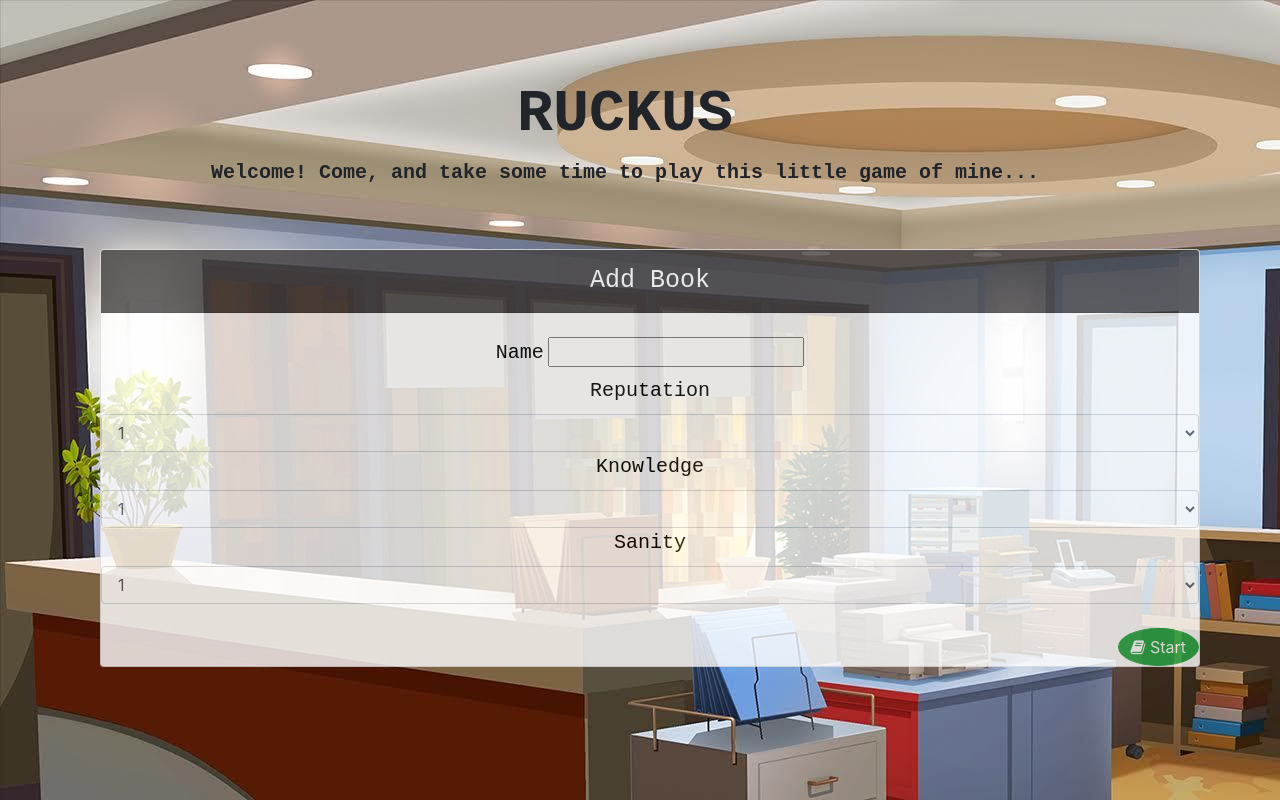
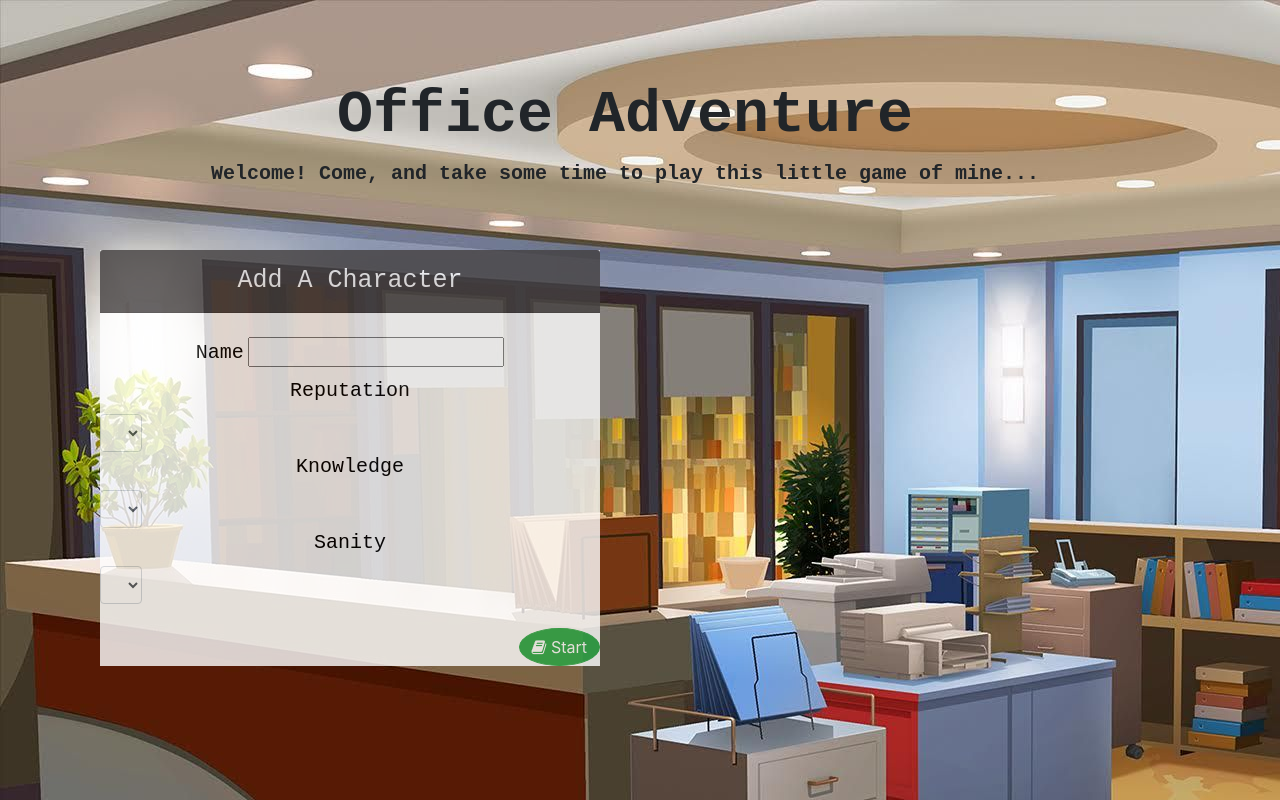
Before and after one commit to SgtStarshine/Project2, a website: page public/main.html in a window 1280 px wide. Drawn offline with nearby package versions, Linux system fonts and the light colour scheme.

Commit message:
added file

```diff
--- a/public/css/style.css
+++ b/public/css/style.css
@@ -32,12 +32,6 @@ body {
     background-repeat: repeat-x;
 }
 
-.card {
-    margin: 25px 50px 75px 100px;
-    opacity: 0.8;
-  filter: alpha(opacity=50);
-}
-
 .card-header {
     color: white;
     text-shadow: white;
@@ -50,3 +44,11 @@ body {
 .btn {
     border-radius: 50% !important;
 }
+
+.cardForm {
+    margin: 25px 50px 75px 100px;
+    opacity: 0.8;
+  filter: alpha(opacity=50);
+  width: 500px;
+  background-color: white;
+}
--- a/public/main.html
+++ b/public/main.html
@@ -26,14 +26,14 @@
             <div class='col'>
                 <section class='text-center align-middle'>
                     <div class='container'>
-                        <h1><strong>RUCKUS</strong></h1>
+                        <h1><strong>Office Adventure</strong></h1>
                         <p class= 'lead-text'>
                             <strong>Welcome! Come, and take some time to play this little game of mine...</strong>
                         </p>
                     </div>
-                    <div class="card">
+                    <div class="cardForm">
                             <div class="card-header">
-                                Add Book
+                                Add A Character
                             </div>
 
                             <div role="form" aria-labelledby="contact">
@@ -44,7 +44,7 @@
                                       <input id="charname" type="text" placeholder="">
                                             <br>
                                       <label for="">Reputation</label>
-                                      <select class="form-control" id="reputation">
+                                      <select class="form-control col-lg-1" id="reputation">
                                             <option>1</option>
                                             <option>2</option>
                                             <option>3</option>
@@ -58,7 +58,7 @@
                                           </select>
 
                                       <label for="">Knowledge</label>
-                                      <select class="form-control" id="knowledge">
+                                      <select class="form-control col-lg-1" id="knowledge">
                                             <option>1</option>
                                             <option>2</option>
                                             <option>3</option>
@@ -72,7 +72,7 @@
                                           </select>
 
                                           <label for="">Sanity</label>
-                                      <select class="form-control" id="sanity">
+                                      <select class="form-control col-lg-1" id="sanity">
                                             <option>1</option>
                                             <option>2</option>
                                             <option>3</option>
```
